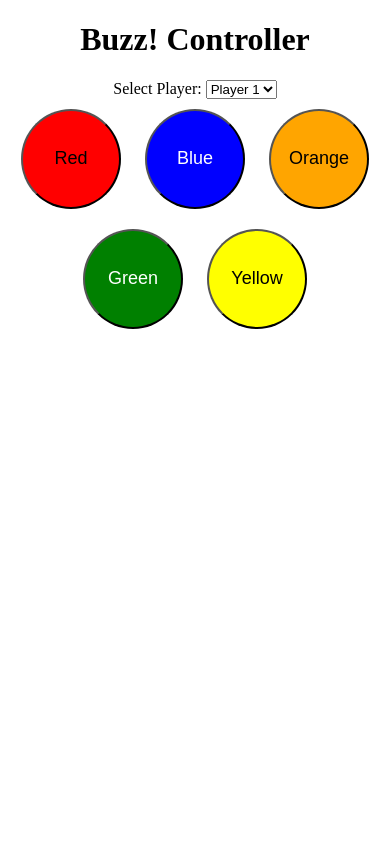
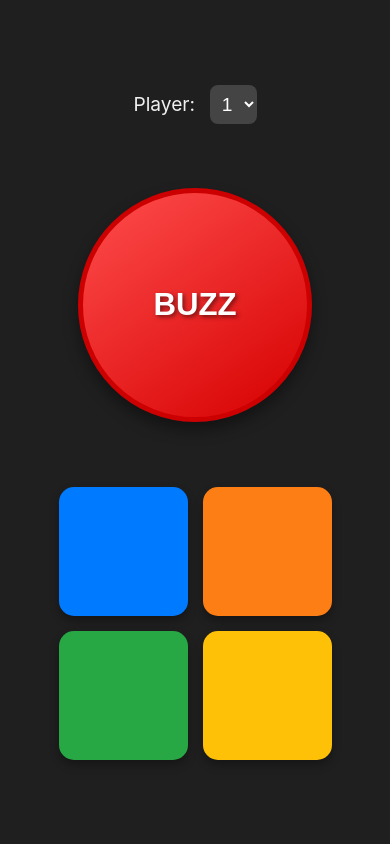
Before and after one commit to RPires27/BuzzControllerEmulator, a Flask app: page / in a window 390 px wide. Run offline with Flask 3, Linux system fonts and the light colour scheme; some libraries are stand-ins or nearby versions.

Commit message:
updated website to be mobile friendly, also disabled zoom in and out to prevent it while spamming

```diff
--- a/templates/index.html
+++ b/templates/index.html
@@ -1,48 +1,148 @@
 <!DOCTYPE html>
-<html>
+<html lang="en">
 <head>
+    <meta charset="UTF-8">
+    <!-- This is the crucial part for mobile responsiveness and disabling zoom -->
+    <meta name="viewport" content="width=device-width, initial-scale=1.0, user-scalable=no, maximum-scale=1.0">
     <title>Buzz! Controller</title>
     <style>
-        /* Add some basic styling for the buttons */
-        body { text-align: center; }
-        .buzzer-buttons button {
-            width: 100px;
-            height: 100px;
-            margin: 10px;
-            font-size: 18px;
+        /* Basic Resets and Body Styling */
+        * {
+            box-sizing: border-box;
+            -webkit-tap-highlight-color: transparent; /* Removes blue highlight on tap in Chrome */
+        }
+
+        html, body {
+            width: 100%;
+            height: 100%;
+            margin: 0;
+            padding: 0;
+            overflow: hidden; /* Prevents scrolling */
+            font-family: -apple-system, BlinkMacSystemFont, "Segoe UI", Roboto, "Helvetica Neue", Arial, sans-serif;
+            background-color: #1f1f1f;
+            color: #f0f0f0;
+            /* This CSS property is key to preventing double-tap to zoom */
+            touch-action: manipulation;
+        }
+
+        /* Main container to center everything */
+        .controller-container {
+            width: 100%;
+            height: 100%;
+            display: flex;
+            flex-direction: column;
+            justify-content: space-evenly;
+            align-items: center;
+            padding: 20px;
+        }
+
+        /* Player Selector Styling */
+        .player-selector {
+            width: 100%;
+            text-align: center;
+        }
+
+        .player-selector label {
+            font-size: 1.2em;
+            margin-right: 10px;
+        }
+
+        .player-selector select {
+            font-size: 1.2em;
+            padding: 8px;
+            border-radius: 8px;
+            border: none;
+            background-color: #444;
+            color: #fff;
+        }
+
+        /* Big Red "Buzz" Button */
+        .buzz-button-container {
+            width: 60vmin; /* vmin = smaller of viewport width or height */
+            height: 60vmin;
+            max-width: 250px;
+            max-height: 250px;
+        }
+
+        .buzz-button {
+            width: 100%;
+            height: 100%;
             border-radius: 50%;
+            border: 5px solid #c00;
+            background: linear-gradient(145deg, #ff4d4d, #d60000);
+            box-shadow: 0 8px 15px rgba(0,0,0,0.4);
+            font-size: 8vmin;
+            color: white;
+            font-weight: bold;
+            text-shadow: 2px 2px 4px rgba(0,0,0,0.5);
+            cursor: pointer;
+            transition: transform 0.05s ease;
         }
-        #red { background-color: red; }
-        #blue { background-color: blue; color: white; }
-        #orange { background-color: orange; }
-        #green { background-color: green; color: white; }
-        #yellow { background-color: yellow; }
+
+        /* Container for the four smaller color buttons */
+        .color-buttons-container {
+            display: grid;
+            grid-template-columns: 1fr 1fr;
+            gap: 15px;
+            width: 70vmin;
+            max-width: 300px;
+        }
+
+        .color-button {
+            /* This creates a perfect square that fills the grid cell */
+            width: 100%;
+            padding-bottom: 100%;
+            height: 0;
+            position: relative;
+            border-radius: 15px;
+            box-shadow: 0 5px 10px rgba(0,0,0,0.3);
+            cursor: pointer;
+            transition: transform 0.05s ease;
+        }
+
+        /* Giving each button its color */
+        #blue { background-color: #007bff; }
+        #orange { background-color: #fd7e14; }
+        #green { background-color: #28a745; }
+        #yellow { background-color: #ffc107; }
+
+        /* Pressed state for all buttons */
+        .buzz-button:active, .color-button:active {
+            transform: scale(0.95);
+            box-shadow: 0 2px 5px rgba(0,0,0,0.5);
+        }
+
     </style>
 </head>
 <body>
-    <h1>Buzz! Controller</h1>
-    <div>
-        <label for="player">Select Player:</label>
-        <select id="player">
-            <option value="1">Player 1</option>
-            <option value="2">Player 2</option>
-            <option value="3">Player 3</option>
-            <option value="4">Player 4</option>
-            <option value="5">Player 5</option>
-            <option value="6">Player 6</option>
-            <option value="7">Player 7</option>
-            <option value="8">Player 8</option>
-            <!-- Add more players as needed -->
-        </select>
-    </div>
-    <div class="buzzer-buttons">
-        <button id="red" onclick="buzz('red')">Red</button>
-        <button id="blue" onclick="buzz('blue')">Blue</button>
-        <button id="orange" onclick="buzz('orange')">Orange</button>
-        <button id="green" onclick="buzz('green')">Green</button>
-        <button id="yellow" onclick="buzz('yellow')">Yellow</button>
+
+    <div class="controller-container">
+
+        <div class="player-selector">
+            <label for="player">Player:</label>
+            <select id="player">
+                <option value="1">1</option>
+                <option value="2">2</option>
+                <!-- Add more players here if you configured them in Python -->
+                <!-- <option value="3">3</option> -->
+                <!-- <option value="4">4</option> -->
+            </select>
+        </div>
+
+        <div class="buzz-button-container" onclick="buzz('red')">
+            <button class="buzz-button">BUZZ</button>
+        </div>
+
+        <div class="color-buttons-container">
+            <div id="blue" class="color-button" onclick="buzz('blue')"></div>
+            <div id="orange" class="color-button" onclick="buzz('orange')"></div>
+            <div id="green" class="color-button" onclick="buzz('green')"></div>
+            <div id="yellow" class="color-button" onclick="buzz('yellow')"></div>
+        </div>
+
     </div>
 
+    <!-- The JavaScript part remains the same -->
     <script src="https://cdnjs.cloudflare.com/ajax/libs/socket.io/4.0.1/socket.io.js"></script>
     <script>
         var socket = io();
@@ -52,5 +152,6 @@
             socket.emit('buzz', { player: parseInt(player), color: color });
         }
     </script>
+
 </body>
 </html>
```
